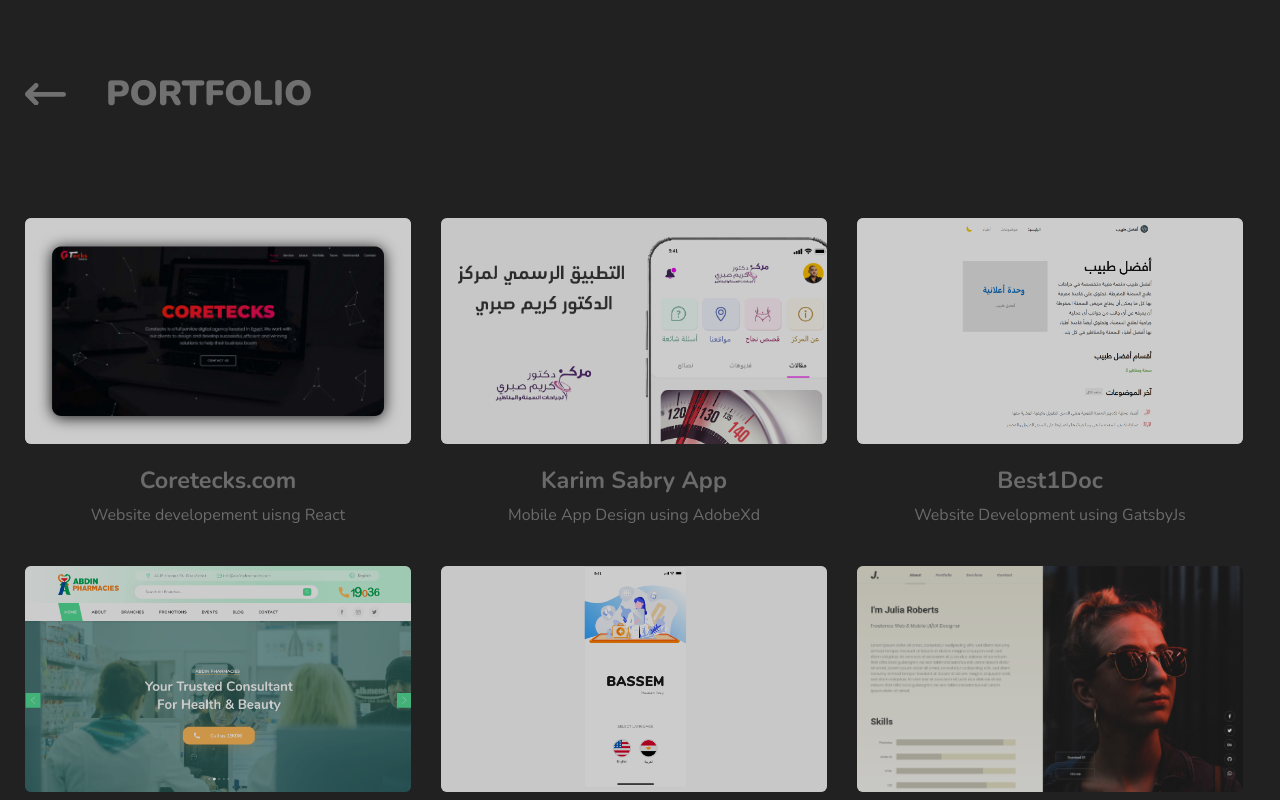
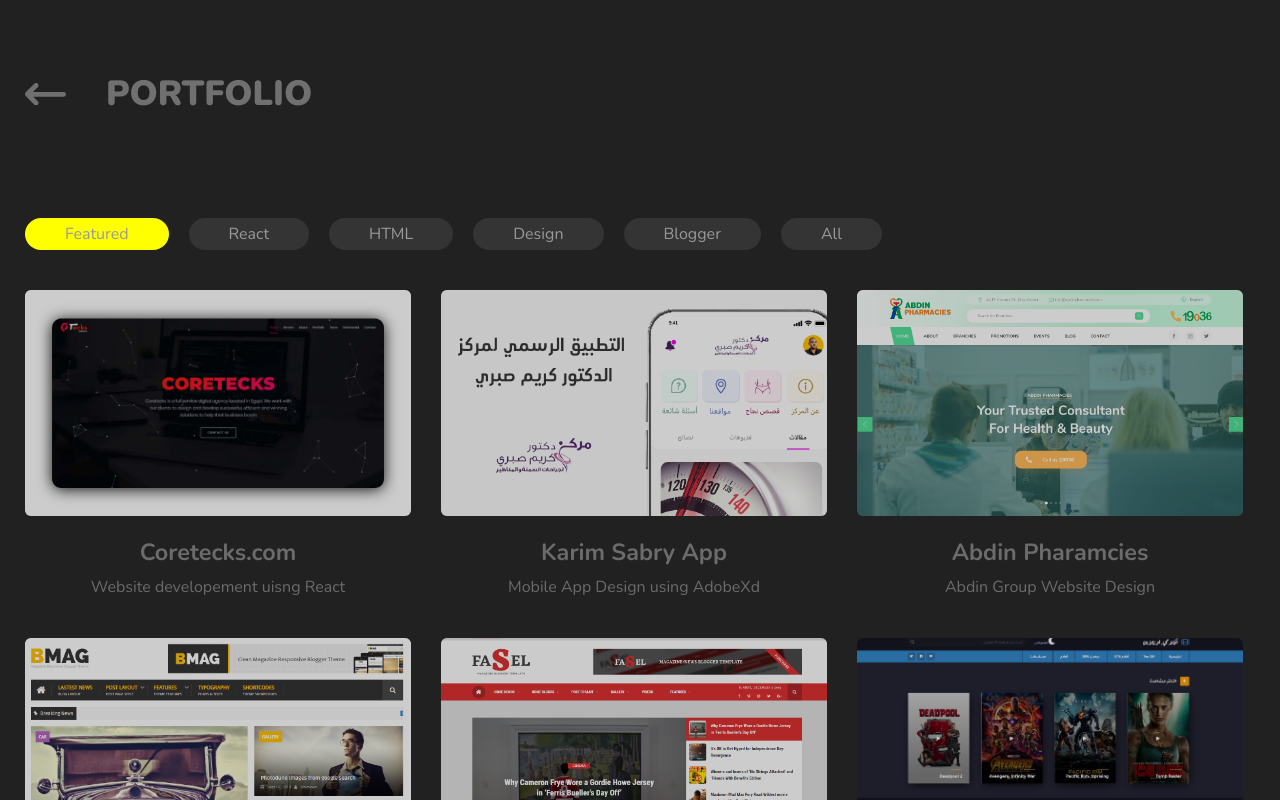
Before and after one commit to midoghranek/ghranek, a React (Create React App) app: page /portfolio in a window 1280 px wide. Shown: the top 800 px of the page. Built offline with nearby package versions, Linux system fonts and the light colour scheme.

Commit message:
porfolio filter

```diff
--- a/src/constants/portfolio.js
+++ b/src/constants/portfolio.js
@@ -4,18 +4,24 @@ const portfolio = [
     title: "Coretecks.com",
     description: "Website developement uisng React",
     link: "https://coretecks.com/",
+    tags: ["react"],
+    featured: true,
   },
   {
     image: require("../assets/images/portfolio/karim-sabry.png"),
     title: "Karim Sabry App",
     description: "Mobile App Design using AdobeXd",
     link: "https://xd.adobe.com/view/89033a08-6e06-44c8-55c2-fb3265b510f3-ff32",
+    tags: ["design"],
+    featured: true,
   },
   {
     image: require("../assets/images/portfolio/bestdoc.png"),
     title: "Best1Doc",
     description: "Website Development using GatsbyJs",
     link: "https://best1doc.com/",
+    tags: ["react", "gatsby"],
+    featured: false,
   },
   {
     image: require("../assets/images/portfolio/abdin.png"),
@@ -23,6 +29,8 @@ const portfolio = [
     description: "Abdin Group Website Design",
     link:
       "https://xd.adobe.com/view/0a08768e-bcce-49da-76fa-692f4e9b4772-7c39/",
+    tags: ["design"],
+    featured: true,
   },
 
   {
@@ -31,6 +39,8 @@ const portfolio = [
     description: "Pharamicies Mobile App Design",
     link:
       "https://xd.adobe.com/view/8c55f304-9229-48bf-7c00-47e2547d3a4b-fa64/",
+    tags: ["design"],
+    featured: false,
   },
   {
     image: require("../assets/images/portfolio/julia.png"),
@@ -38,24 +48,32 @@ const portfolio = [
     description: "Simple Resume / Portfolio Theme",
     link:
       "https://www.behance.net/gallery/89146929/Julia-Simple-Resume-Portfolio-Theme",
+    tags: ["design"],
+    featured: false,
   },
   {
     image: require("../assets/images/portfolio/1.png"),
     title: "Classi",
     description: "Personal Blog XD-PSD Design",
     link: "https://www.behance.net/gallery/88599593/Classi-Blog-PSD-Template",
+    tags: ["design"],
+    featured: false,
   },
   {
     image: require("../assets/images/portfolio/2.png"),
     title: "Pharmastan Store",
     description: "Store Website Design",
     link: "https://www.behance.net/gallery/88599837/PharmastanStore-Website",
+    tags: ["design"],
+    featured: false,
   },
   {
     image: require("../assets/images/portfolio/4.png"),
     title: "Jskript",
     description: "Landing Page Design/Coding",
     link: "https://www.behance.net/gallery/82768347/JSKRIPT-LANDING-PAGE",
+    tags: ["design", "html"],
+    featured: false,
   },
   {
     image: require("../assets/images/portfolio/5.png"),
@@ -63,102 +81,136 @@ const portfolio = [
     description: "Magazine Responsive Blogger Template",
     link:
       "https://themeforest.net/item/bmag-magazine-responsive-blogger-template/8933899",
+    tags: ["blogger"],
+    featured: true,
   },
   {
     image: require("../assets/images/portfolio/6.png"),
     title: "Fasel Theme",
     description: "News and magazine responsive blogger theme",
     link: "https://fasel-theme.blogspot.com/",
+    tags: ["blogger"],
+    featured: true,
   },
   {
     image: require("../assets/images/portfolio/7.png"),
     title: "Baset Theme",
     description: "Creative Responsive Blogger Template",
     link: "http://baset-theme.blogspot.com/",
+    tags: ["blogger"],
+    featured: false,
   },
   {
     image: require("../assets/images/portfolio/aflamy.png"),
     title: "Aflamy.online",
     description: "Website for online streaming Design/Coding",
     link: "http://aflamyonlinex.blogspot.com",
+    tags: ["blogger"],
+    featured: true,
   },
   {
     image: require("../assets/images/portfolio/jblog.png"),
     title: "Jblog Theme",
     description: "Personal blog responsive blogger theme",
     link: "https://jblog-theme.blogspot.com/",
+    tags: ["blogger"],
+    featured: true,
   },
   {
     image: require("../assets/images/portfolio/khafif.png"),
     title: "Khafeef Theme",
     description: "Personal blog responsive blogger theme",
     link: "https://khafeef-theme.blogspot.com/",
+    tags: ["blogger"],
+    featured: true,
   },
   {
     image: require("../assets/images/portfolio/cleansis.png"),
     title: "Cleansis Theme",
     description: "Clean grid responsive blogger template",
     link: "https://cleansis-template.blogspot.com/",
+    tags: ["blogger"],
+    featured: false,
   },
   {
     image: require("../assets/images/portfolio/videohat.png"),
     title: "Videohat Theme",
     description: "Blogger template for videos/youtube",
     link: "http://videohat-theme.blogspot.com/",
+    tags: ["blogger"],
+    featured: false,
   },
   {
     image: require("../assets/images/portfolio/modounti.png"),
     title: "Modounti Theme",
     description: "Personal blogger template",
     link: "http://modounti-theme.blogspot.com/",
+    tags: ["blogger"],
+    featured: false,
   },
   {
     image: require("../assets/images/portfolio/xmax.png"),
     title: "Xmax Theme",
     description: "Portfolio OnePage Blogger Template",
     link: "https://xmax-theme.blogspot.com/",
+    tags: ["blogger"],
+    featured: false,
   },
   {
     image: require("../assets/images/portfolio/mosaor.png"),
     title: "Mosaor Theme",
     description: "Resposive blogger template",
     link: "http://mosaor.blogspot.com/",
+    tags: ["blogger"],
+    featured: false,
   },
   {
     image: require("../assets/images/portfolio/abda3.png"),
     title: "Abda' Theme",
     description: "Resposive Magazine blogger template",
     link: "http://abda3-mag.blogspot.com/",
+    tags: ["blogger"],
+    featured: false,
   },
   {
     image: require("../assets/images/portfolio/hdod.png"),
     title: "Hdod Theme",
     description: "Personal blogger template",
     link: "http://hdod-theme.blogspot.com/",
+    tags: ["blogger"],
+    featured: false,
   },
   {
     image: require("../assets/images/portfolio/hroof.png"),
     title: "Hroof Theme",
     description: "News/Magazine blogger template",
     link: "http://hroof-theme.blogspot.com/",
+    tags: ["blogger"],
+    featured: false,
   },
   {
     image: require("../assets/images/portfolio/arabi.png"),
     title: "ArabiFlat Theme",
     description: "Personal blogger template",
     link: "http://arabi-flat.blogspot.com/",
+    tags: ["blogger"],
+    featured: false,
   },
   {
     image: require("../assets/images/portfolio/badr.png"),
     title: "Badr Theme",
     description: "Clean blogger template",
     link: "https://badr-template.blogspot.com/",
+    tags: ["blogger"],
+    featured: false,
   },
   {
     image: require("../assets/images/portfolio/enoml.png"),
     title: "Enoml Theme",
     description: "Personal blog template",
     link: "https://enoml-theme.blogspot.com/",
+    tags: ["blogger"],
+    featured: false,
   },
 ];
 
--- a/src/containers/Portfolio.js
+++ b/src/containers/Portfolio.js
@@ -1,26 +1,69 @@
-import React, { Component } from "react";
+import React, { useEffect, useState } from "react";
 
 import PageHeader from "../components/PageHeader";
 import portfolio from "../constants/portfolio";
 
-class Portfolio extends Component {
-  componentDidMount() {
+const tags = ["Featured", "React", "HTML", "Design", "Blogger", "All"];
+
+const Portfolio = () => {
+  const [currrentTag, setcurrrentTag] = useState("Featured");
+
+  useEffect(() => {
     document.getElementById("header").classList.add("hide");
     const animateCSS = (element, animationName) => {
       const node = document.querySelector(element);
       node.classList.add("animated", animationName);
     };
     animateCSS(".projects", "bounceInUp");
-  }
-  render() {
+  }, []);
+
+  const filter = (i) => {
+    setcurrrentTag(i);
+  };
+
   return (
     <div>
       <PageHeader title="Portfolio" />
       <div className="port">
         <div className="inner">
+          <ul className="filter">
+            {tags.map((tag, index) => {
+              if (currrentTag === tag) {
+                return (
+                  <li
+                    className="active"
+                    key={index}
+                    onClick={() => filter(tag)}
+                  >
+                    {tag}
+                  </li>
+                );
+              } else {
+                return (
+                  <li key={index} onClick={() => filter(tag)}>
+                    {tag}
+                  </li>
+                );
+              }
+            })}
+          </ul>
           <div className="projects">
             {portfolio.map((project) => (
-                <div className="project">
+              <div
+                className={`project ${project.tags.join(" ")} ${
+                  project.featured ? "featued" : ""
+                }`}
+                style={
+                  currrentTag.toLowerCase() === "all"
+                    ? { display: "block" }
+                    : currrentTag.toLowerCase() === "featured" &&
+                      project.featured
+                    ? { display: "block" }
+                    : project.tags.includes(currrentTag.toLowerCase())
+                    ? { display: "block" }
+                    : { display: "none" }
+                }
+              >
                 <div className="project-photo">
                   <a target="blank" href={project.link}>
                     <img src={project.image} alt=""></img>
@@ -39,7 +82,6 @@ class Portfolio extends Component {
       </div>
     </div>
   );
-  }
-}
+};
 
 export default Portfolio;
--- a/src/styles/components/_portfolio.scss
+++ b/src/styles/components/_portfolio.scss
@@ -2,6 +2,25 @@
   margin-top: 100px;
   @media screen and (max-width: 425px) {
     margin-top: 60px;
+  }
+  .filter {
+    list-style: none;
+    margin: 0;
+    padding: 0;
+    margin-bottom: 20px;
+    li {
+      margin-bottom: 20px;
+      display: inline-block;
+      padding: 5px 40px;
+      background-color: #343434;
+      margin-right: 20px;
+      color: #999;
+      border-radius: 20px;
+      cursor: pointer;
+      &.active {
+        background-color: yellow;
+      }
+    }
   }
   .projects {
     margin-left: -15px;
--- a/src/styles/main.scss
+++ b/src/styles/main.scss
@@ -1,3 +1,6 @@
+html {
+  overflow-y: scroll;
+}
 body {
   margin: 0;
   padding: 0;
```
Lines whose indentation alone changed are shown as unchanged.
